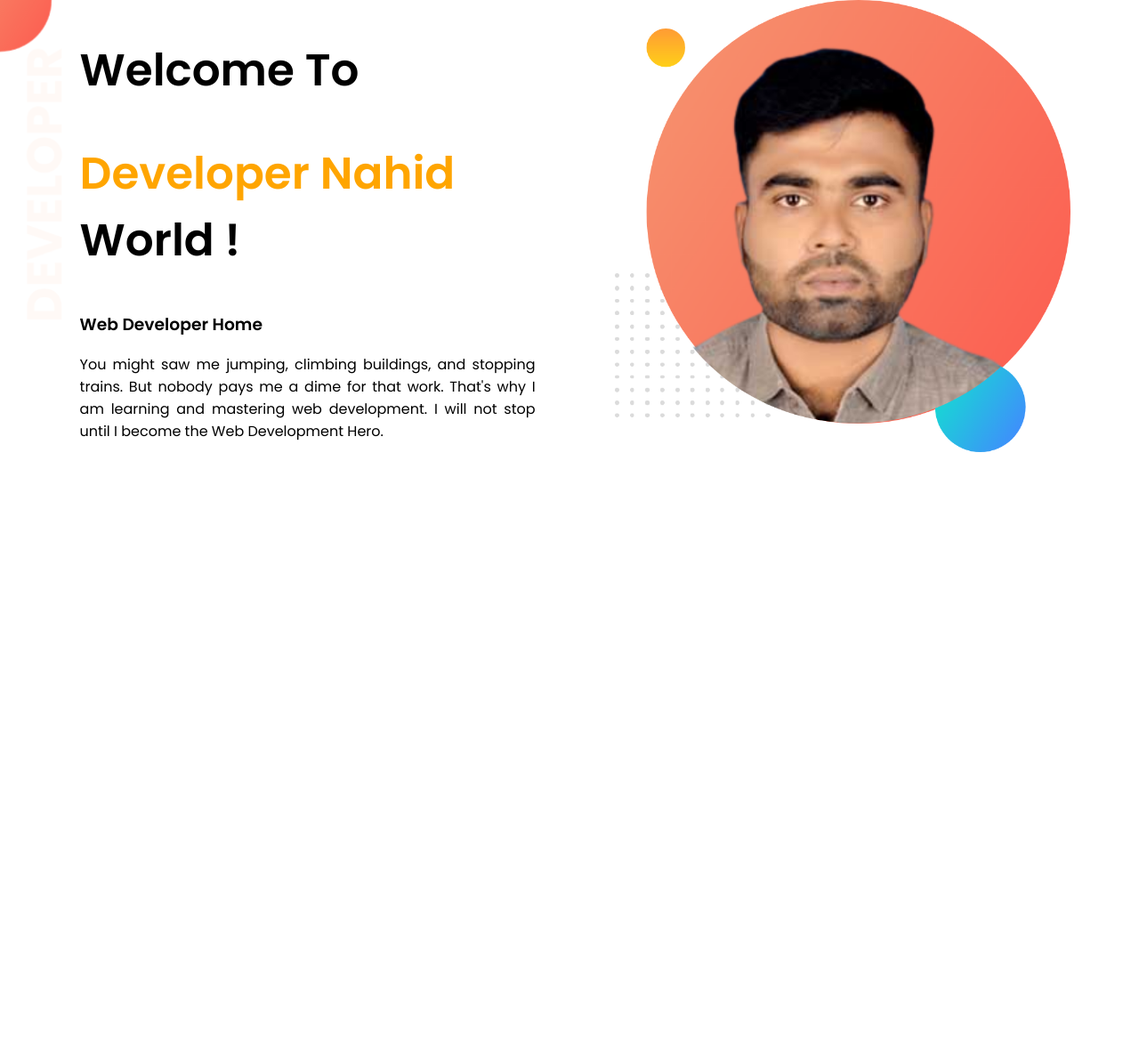
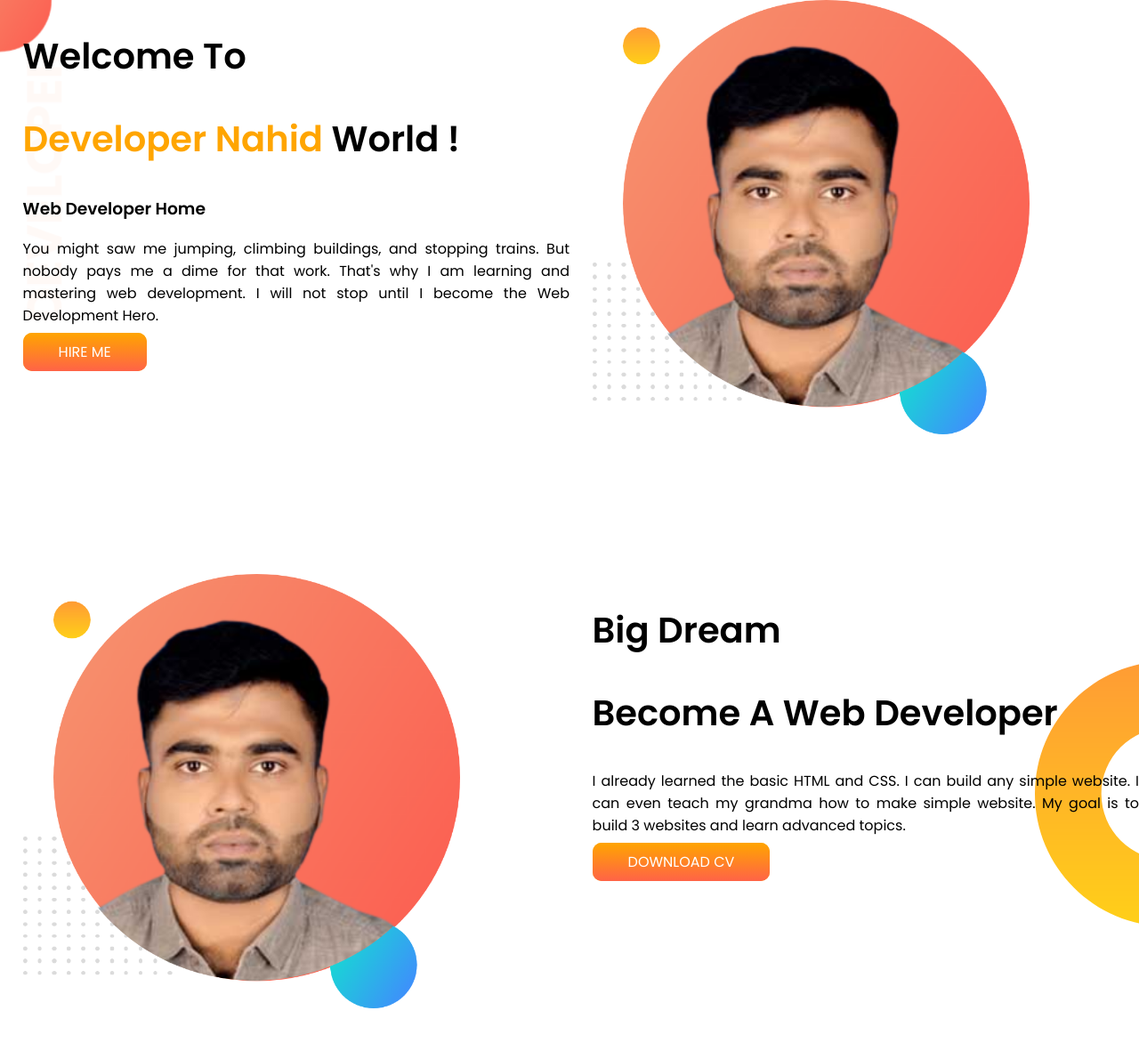
Before and after one commit to nahidbiswas/developer-portfolio, a plain HTML site: page index.html in a window 1280 px wide. Shown: the whole page at 89% size. Before the commit the page ends 800 px from the top, so only its background shows below. Drawn offline with Linux system fonts and the light colour scheme.

Commit message:
two setion add

```diff
--- a/index.html
+++ b/index.html
@@ -2,6 +2,7 @@
 <html lang="en">
 <head>
     <meta charset="UTF-8">
+    <meta http-equiv="X-UA-Compatible" content="IE=edge">
     <meta name="viewport" content="width=device-width, initial-scale=1.0">
     <title>Devoloper Nahid</title>
     <link rel="preconnect" href="https://fonts.googleapis.com">
@@ -10,16 +11,29 @@
     <link rel="stylesheet" href="style.css">
 </head>
 <body>
-    <section class="top-banner">
+    <section class="top-banner flexible-container">
         <div class="half-width">
             <h1>Welcome To</h1>
             <h1><span class="orange-color">Developer Nahid</span> World !</h1>
             <h3>Web Developer Home</h3>
             <p>You might saw me jumping, climbing buildings, and stopping trains. But nobody pays me a dime for that work. That's why I am learning and mastering web development. I will not stop until I become the Web Development Hero.</p>
+            <a class="button" target="_blank" href="facebook.com">HIRE ME</a>
         </div>
         <div class="half-width">
             <img src="image/nahid.png" alt="">
         </div>
     </section>
+
+    <section class="second-banner flexible-container">
+        <div class="half-width1">
+            <img src="image/nahid.png" alt="">
+        </div>
+        <div class="half-width1">
+            <h1>Big Dream</h1>
+            <h1>Become A Web Developer</h1>
+            <p>I already learned the basic HTML and CSS. I can build any simple website. I can even teach my grandma how to make simple website. My goal is to build 3 websites and learn advanced topics.</p>
+            <a class="button" target="_blank" href="facebook.com">DOWNLOAD CV</a>
+        </div>
+    </section>
 </body>
 </html>
--- a/style.css
+++ b/style.css
@@ -4,25 +4,58 @@ body{
 }
 
 h1{
-    font-size: 50px;
+    font-size: 40px;
 }
 .orange-color{
     color: orange;
 }
+.flexible-container{
+    display: flex;
+    margin-bottom: 150px;
+}
 .half-width{
-    width: 40%;
-    float: left;
-    margin-left: 5%;
+    width: 50%;
     padding-left: 2%;
 }
 .half-width img{
-    width: 100%;
+    width: 80%;
 }
 .half-width p{
     text-align: justify;
 }
 .top-banner{
-    height: 500px;
     background-image: url("image/top-banner.png");
     background-repeat: no-repeat;
 }
+
+
+.half-width1{
+    width: 50%;
+    padding-left: 2%;
+}
+.half-width1 img{
+    width: 80%;
+}
+.half-width1 p{
+    text-align: justify;
+}
+.second-banner{
+    background-image: url("image/dream-bg.png");
+    background-repeat: no-repeat;
+    background-position: right;
+}
+
+
+
+
+
+
+    .button{
+    background-image: linear-gradient(orange, tomato);
+    background-color: orange;
+    padding: 10px 40px;
+    border-radius: 10px;
+    color: white;
+    text-decoration: none;
+    font-weight: 700px;
+}
```
